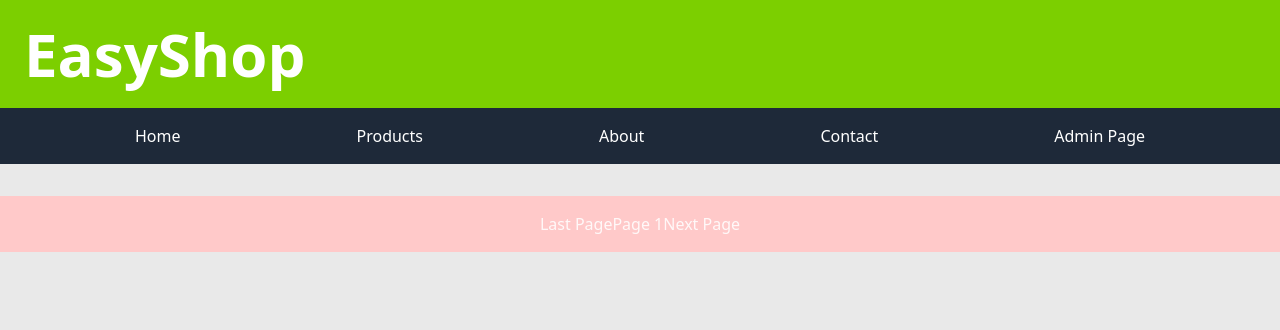
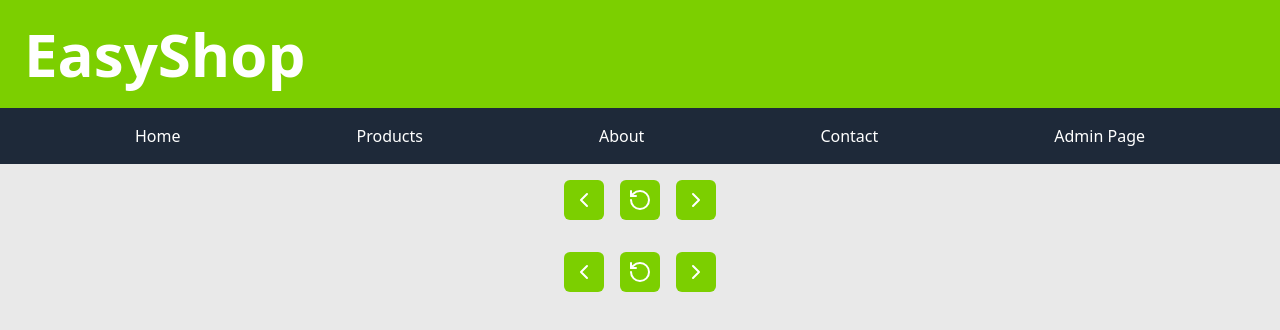
Before and after one commit to ryanfidock721/e_commerce_app, a React (Vite) app: page /pagination in a window 1280 px wide. Shown: the top 330 px of the page. Built offline with nearby package versions, Linux system fonts and the light colour scheme.

Commit message:
pagination + modal when clicking on products

```diff
--- a/src/App.jsx
+++ b/src/App.jsx
@@ -1,3 +1,4 @@
+// App.jsx
 import { useState } from 'react'
 import { BrowserRouter as Router, Routes, Route } from "react-router-dom";
 import './App.css'
@@ -9,27 +10,23 @@ import { About } from './components/about'
 import { Pagination } from './components/pagination'
 
 function App() {
-  const [products, setProducts] = useState([])
-  const [currentPage, setCurrentPage] = useState(1);
+  const [currentPage, setCurrentPage] = useState(1)     // <-- add page state
 
   return (
-    <>
     <Router>
-
       <Header />
       <Nav />
 
       <Routes>
-          <Route path="/" element={<ItemsGrid />} />
+        <Route path="/" element={<ItemsGrid currentPage={currentPage} />} />
         <Route path="/admin" element={<Admin_Page />} />
         <Route path="/about" element={<About />} />
-          <Route path="/items_grid" element={<ItemsGrid />} />
+        <Route path="/items_grid" element={<ItemsGrid currentPage={currentPage} />} />
+        <Route path="/pagination" element={<Pagination setCurrentPage={setCurrentPage} />} />
       </Routes>
 
-        <Pagination/>
-
+      <Pagination setCurrentPage={setCurrentPage} />
     </Router>
-    </>
   )
 }
 
--- a/src/components/items_grid.jsx
+++ b/src/components/items_grid.jsx
@@ -1,39 +1,35 @@
+// ItemsGrid.jsx
 import { useState, useEffect } from 'react'
-import {supabase} from '../client'
-import { ShoppingBasket } from 'lucide-react';
+import { supabase } from '../client'
+import { ShoppingBasket } from 'lucide-react'
+import { Modal } from './modal'
 import 'ldrs/square'
 
-export function ItemsGrid() {
+export function ItemsGrid({ currentPage }) {
   const [products, setProducts] = useState([])
   const [loading, setLoading] = useState(true)
-  const [currentPage, setCurrentPage] = useState(1);
-  const postsPerPage = 12;
+  const postsPerPage = 12
+  const [selected, setSelected] = useState(null);
 
   useEffect(() => {
     async function fetchProducts() {
-    setLoading(true);
+      setLoading(true)
       try {
-      const { data, error } = await supabase
-        .from('Products')
-        .select();
-
-      if (error) throw error;
-      setProducts(data || []);
+        const { data, error } = await supabase.from('Products').select()
+        if (error) throw error
+        setProducts(data || [])
       } catch (err) {
-      console.error(err);
+        console.error(err)
       } finally {
-      setLoading(false);
+        setLoading(false)
       }
     }
+    fetchProducts()
+  }, [])
 
-  fetchProducts();
-}, []);
-
-  console.log('Products array:', products)
-
-  const lastPostIndex = currentPage * postsPerPage;
-  const firstPostIndex = lastPostIndex - postsPerPage;
-  const currentPosts = products.slice(firstPostIndex, lastPostIndex);
+  const lastPostIndex = currentPage * postsPerPage
+  const firstPostIndex = lastPostIndex - postsPerPage
+  const currentPosts = products.slice(firstPostIndex, lastPostIndex)
 
   return (
     <>
@@ -42,20 +38,43 @@ export function ItemsGrid() {
           <l-square size='60' color="lime"></l-square>
         </div>
       )}
-
-        <div className='grid grid-cols-4 gap-4 mt-4 m-20 p-10'>
+      <div className='flex flex-col items-center'>
+        <div className='grid grid-cols-4 gap-4 mt-4 p-10 w-full max-w-7xl'>
           {currentPosts.map(product => (
-            <div key={product.id} className='border p-4 rounded w-full max-w-sm bg-white shadow rounded p-4 transition-transform duration-200 hover:scale-105'>
-              <img src={product.image_url} alt={product.name} className='w-full h-48 object-cover mb-4 rounded-sm' />
+            <div key={product.id} className='border p-4 rounded w-full max-w-sm bg-white shadow transition-transform duration-200 hover:scale-105 cursor-pointer'>
+              <img src={product.image_url} alt={product.name} onClick={() => setSelected(product)} className='w-full h-48 object-cover mb-4 rounded-sm' />
               <h2 className='text-center text-md text-zinc-600 font-bold'>{product.name}</h2>
               <p className='text-center text-lg font-bold text-neutral-900'>${product.price}</p>
-              <button className='hover:cursor-pointer active:bg-lime-800 flex justify-center items-center w-full max-w-3xs p-1 rounded-md bg-lime-500'>
+              <button className='hover:cursor-pointer active:bg-lime-800 flex justify-center items-center w-full max-w-md p-1 rounded-md bg-lime-500'>
                 <ShoppingBasket color='black' strokeWidth={1.25} />
               </button>
             </div>
           ))}
         </div>
+      </div>
 
+      <Modal open={!!selected} onClose={() => setSelected(null)}>
+        {selected && (
+          <>
+            <img src={selected.image_url} alt={selected.name} className='object-cover mb-4 rounded-sm' />
+            <div className='p-2 flex flex-row gap-2 place-content-around'>
+              <p className='text-black'>Rated {selected.rating}/5!</p>
+            </div>
+            <div className='p-2 flex flex-row gap-2 place-content-around'>
+              <h2 className='text-center text-2xl text-zinc-600 font-bold'>{selected.name}</h2>
+              <p className='text-center text-2xl font-bold text-neutral-900'>£{selected.price}</p>
+            </div>
+
+            <p className='text-black p-2 ml-11 mr-11'>{selected.description}</p>
+
+            <div className='justify-center items-center flex p-2'>
+              <button className='hover:cursor-pointer active:bg-lime-800 flex justify-center items-center w-full max-w-sm p-1 rounded-md bg-lime-500'>
+                <ShoppingBasket color='black' strokeWidth={1.25} />
+              </button>
+            </div>
+          </>
+        )}
+      </Modal>
     </>
   )
 }
--- /dev/null
+++ b/src/components/modal.jsx
@@ -0,0 +1,23 @@
+export function Modal({ open, onClose, children }) {
+  if (!open) return null
+
+  return (
+    <div className="fixed inset-0 z-50 flex items-center justify-center">
+      {/* background overlay with blur */}
+      <div
+        className="absolute inset-0 bg-black/40 backdrop-blur-sm"
+        onClick={onClose}
+      />
+
+      {/* modal content */}
+      <div className="relative bg-white rounded-xl p-6 max-w-lg w-full shadow-lg">
+        <button
+          className="absolute top-2 right-3 text-gray-500 hover:text-black"
+          onClick={onClose}
+        >
+        </button>
+        {children}
+      </div>
+    </div>
+  )
+}
--- a/src/components/pagination.jsx
+++ b/src/components/pagination.jsx
@@ -1,13 +1,19 @@
-import { useState } from 'react'
+import { ChevronRight } from 'lucide-react'
+import { ChevronLeft } from 'lucide-react'
+import { RotateCcw } from 'lucide-react'
 
-export function Pagination() {
-    const [currentPage, setCurrentPage] = useState(1);
-
-    return (
-        <div className="flex justify-center mt-8 bg-red-200 p-4">
-            <button>Last Page</button>
-            <button>Page 1</button>
-            <button>Next Page</button>
-        </div>
-    );
+export function Pagination({ setCurrentPage }) {
+  return (
+    <div className="flex justify-center p-4 gap-4">
+      <button onClick={() => setCurrentPage(p => Math.max(1, p - 1))} className='p-2 bg-lime-500 rounded-md text-white font-bold hover:bg-lime-600 hover:cursor-pointer'>
+        <ChevronLeft />
+      </button>
+      <button onClick={() => setCurrentPage(1)} className='p-2 bg-lime-500 rounded-md text-white font-bold hover:bg-lime-600 hover:cursor-pointer'>
+        <RotateCcw />
+      </button>
+      <button onClick={() => setCurrentPage(p => p + 1)} className='p-2 bg-lime-500 rounded-md text-white font-bold hover:bg-lime-600 hover:cursor-pointer'>
+        <ChevronRight />
+      </button>
+    </div>
+  )
 }
```
Lines whose indentation alone changed are shown as unchanged.
